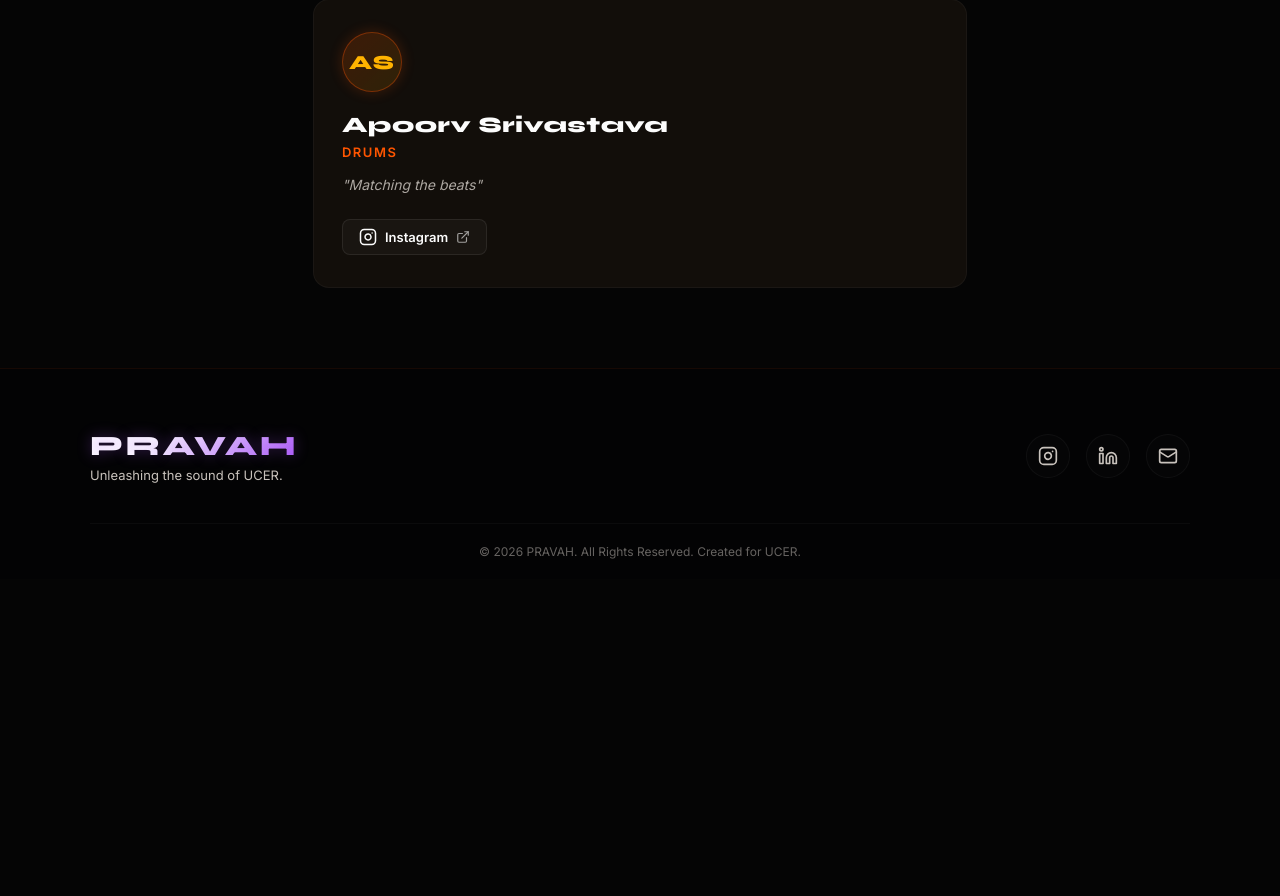
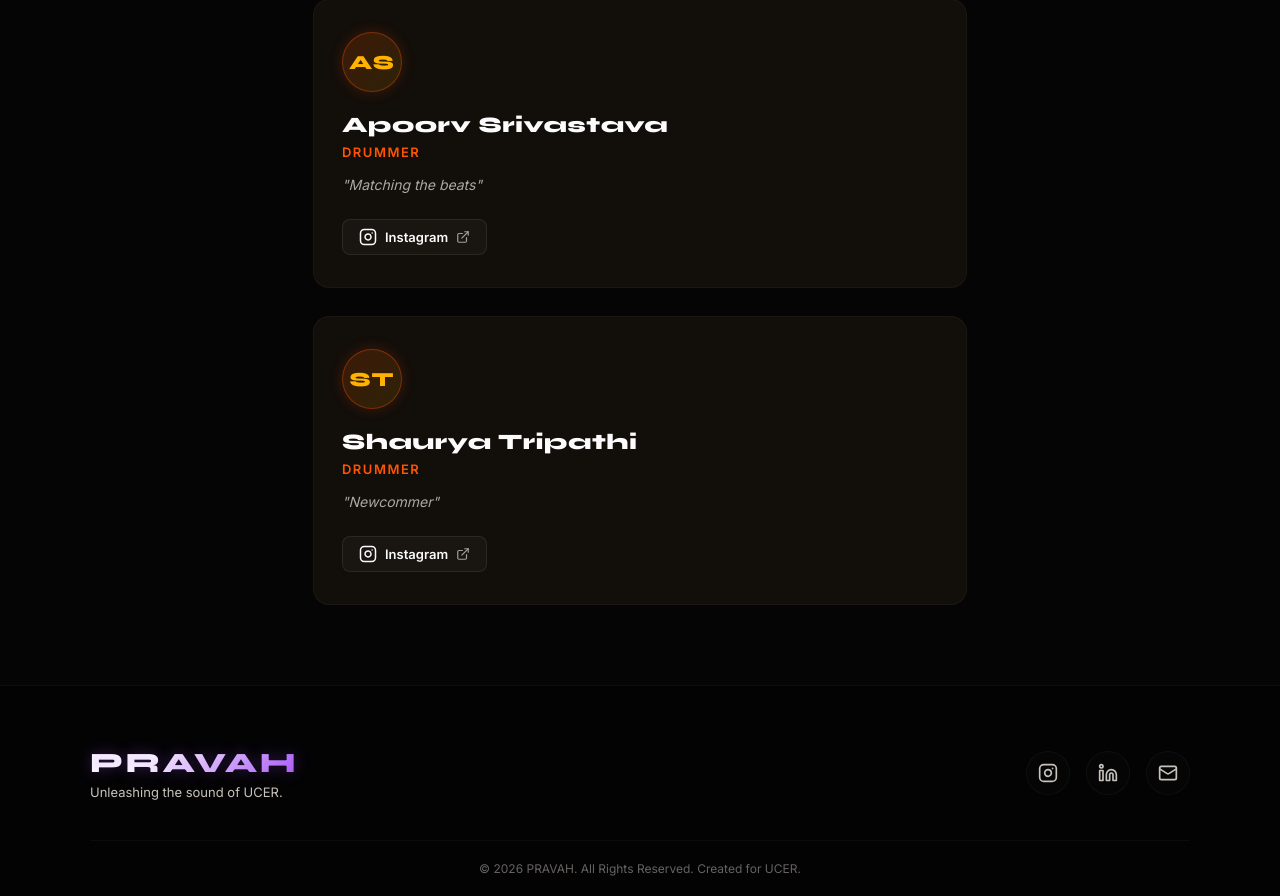
Before and after one commit to shaurya0002/project-x, a React (Vite) app: page /lineup/instrumental in a window 1280 px wide. Shown: the part 1698-2594 px from the top of the page. Before the commit the page ends 2277 px from the top, so only its background shows below. Built offline with nearby package versions, Linux system fonts and the light colour scheme.

Commit message:
Added newcommer 1

```diff
--- a/src/data/teamData.js
+++ b/src/data/teamData.js
@@ -116,9 +116,16 @@ export const teamData = {
       {
         id: 5,
         name: 'Apoorv Srivastava',
-        role:'Drums',
+        role:'Drummer',
         quote: 'Matching the beats',
         instagram: 'https://www.instagram.com/_psk47?igsi=MWN0amFnbXdpMjRiMg%3D%3D&utm_source=qr'
+      },
+      {
+        id: 6,
+        name: 'Shaurya Tripathi',
+        role: 'Drummer',
+        quote: 'Newcommer',
+        instagram: 'https://www.instagram.com/notshaurya.2?stkn=MTlja3piNXpmNWox',
       }
     ]
   },
```
